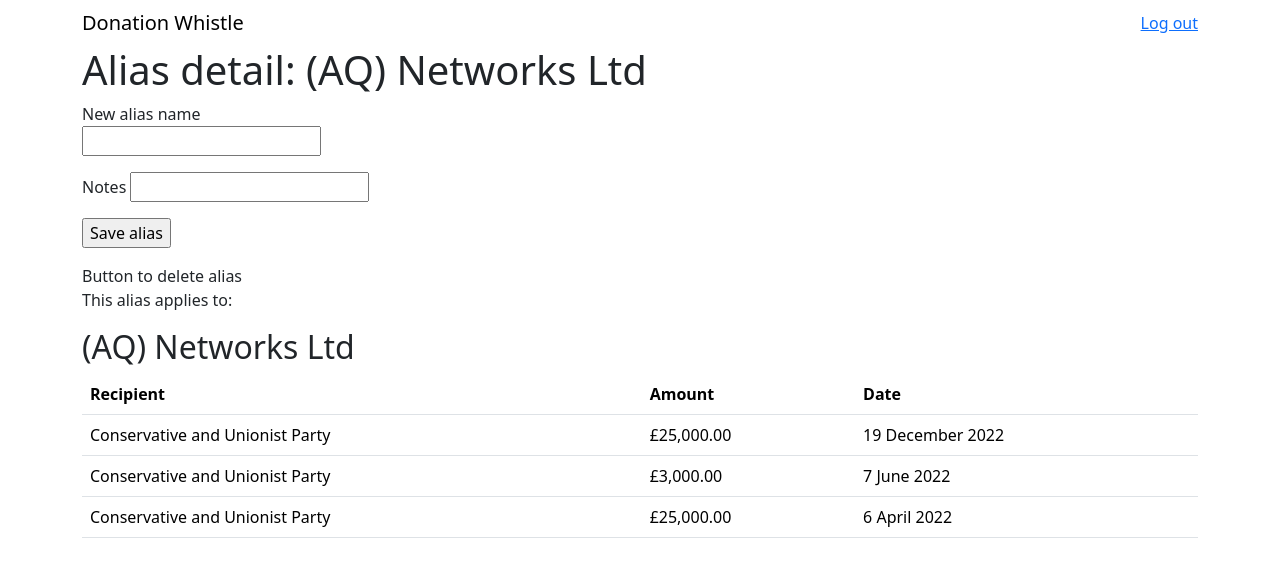
After one commit to willthong/donation-whistle, a Flask app: page /alias_detail/167 in a window 1280 px wide. The commit adds this page. Shown: the top 577 px of the page. Run offline with Flask 3, Linux system fonts and the light colour scheme; a user stored in the database is signed in.

Commit message:
Added alias edit function

```diff
--- a/app/forms.py
+++ b/app/forms.py
@@ -38,3 +38,8 @@ class NewAliasName(FlaskForm):
     alias_name = StringField("New alias name", validators=[DataRequired()])
     note = StringField("Notes")
     submit = SubmitField("Save alias")
+
+class EditAlias(FlaskForm):
+    alias_name = StringField("New alias name", validators=[DataRequired()])
+    note = StringField("Notes")
+    submit = SubmitField("Save alias")
--- a/app/routes.py
+++ b/app/routes.py
@@ -14,7 +14,9 @@ from app.forms import (
     LoginForm,
     RegistrationForm,
     NewAliasName,
+    EditAlias,
 )
+
 
 class LoginForm(FlaskForm):
     username = StringField("Username", validators=[DataRequired()])
@@ -28,13 +30,16 @@ class LoginForm(FlaskForm):
 def index():
     return render_template("index.html", title="Home")
 
+
 @app.route("/login", methods=["GET", "POST"])
 def login():
     if current_user.is_authenticated:
         return redirect(url_for("index"))
     form = LoginForm()
     if form.validate_on_submit():
-        user = db.session.execute(db.select(User).where(User.username==form.username.data)).scalar()
+        user = db.session.execute(
+            db.select(User).where(User.username == form.username.data)
+        ).scalar()
         if user is None or not user.check_password(form.password.data):
             flash("Invalid username or password")
             return redirect(url_for("login"))
@@ -47,10 +52,12 @@ def login():
         return redirect(next_page)
     return render_template("login.html", title="Log in", form=form)
 
+
 @app.route("/logout")
 def logout():
     logout_user()
     return redirect(url_for("index"))
+
 
 @app.route("/register", methods=["GET", "POST"])
 @login_required
@@ -63,7 +70,7 @@ def register():
         user = User(
             username=form.username.data,
             email=form.email.data,
-            is_admin=form.is_admin.data
+            is_admin=form.is_admin.data,
         )
         user.set_password(form.password.data)
         db.session.add(user)
@@ -73,58 +80,63 @@ def register():
         return redirect(url_for("login"))
     return render_template("register.html", title="Register", form=form)
 
+
 # To protect a function with login, add the @login_required decorator between the
 # @app.route function and the function definition
 
-@app.route("/aliases", methods=["GET", "POST"])
+
+@app.route("/aliases", methods=["GET"])
 def aliases():
     query = (
-        db.select(DonorAlias).join(DonorAlias.donors).
-        group_by(DonorAlias).
-        having(db.func.count(DonorAlias.donors) > 1).
-        order_by(DonorAlias.name)
+        db.select(DonorAlias)
+        .join(DonorAlias.donors)
+        .group_by(DonorAlias)
+        .having(db.func.count(DonorAlias.donors) > 1)
+        .order_by(DonorAlias.name)
     )
     grouped_aliases = db.session.scalars(query).all()
     query = (
-        db.select(DonorAlias).join(DonorAlias.donors).
-        group_by(DonorAlias).
-        having(db.func.count(DonorAlias.donors) == 1).
-        order_by(DonorAlias.name)
+        db.select(DonorAlias)
+        .join(DonorAlias.donors)
+        .group_by(DonorAlias)
+        .having(db.func.count(DonorAlias.donors) == 1)
+        .order_by(DonorAlias.name)
     )
     print(query)
     ungrouped_aliases = db.session.scalars(query).all()
     return render_template(
         "aliases.html",
         title="Aliases",
-        grouped_aliases = grouped_aliases,
-        ungrouped_aliases = ungrouped_aliases
+        grouped_aliases=grouped_aliases,
+        ungrouped_aliases=ungrouped_aliases,
     )
 
 
 @app.route("/create_new_alias", methods=["GET", "POST"])
+@login_required
 def create_new_alias():
     query = (
-        db.select(DonorAlias).join(DonorAlias.donors).
-        group_by(DonorAlias).
-        having(db.func.count(DonorAlias.donors) == 1).
-        order_by(DonorAlias.name)
+        db.select(DonorAlias)
+        .join(DonorAlias.donors)
+        .group_by(DonorAlias)
+        .having(db.func.count(DonorAlias.donors) == 1)
+        .order_by(DonorAlias.name)
     )
     ungrouped_aliases = db.session.scalars(query).all()
     return render_template(
         "create_new_alias.html",
         title="Create a new alias",
-        ungrouped_aliases=ungrouped_aliases
+        ungrouped_aliases=ungrouped_aliases,
     )
 
+
 @app.route("/new_alias_name", methods=["GET", "POST"])
+@login_required
 def new_alias_name():
-    form=NewAliasName()
+    form = NewAliasName()
     selected_donors = []
     selected_donor_ids = (
-        request.args.get("selected_donors")
-            .replace("\"","")
-            .strip("[]")
-            .split(",")
+        request.args.get("selected_donors").replace('"', "").strip("[]").split(",")
     )
     for id in selected_donor_ids:
         selected_donors.append(Donor.query.filter_by(donor_alias_id=id).first())
@@ -132,28 +144,50 @@ def new_alias_name():
     if form.validate_on_submit():
         query = db.select(DonorAlias).filter_by(name=form.alias_name.data)
         alias = db.session.execute(query).scalars().first()
-        if alias:
-            alias = DonorAlias(
-                name = form.alias_name.data,
-                note=form.note.data,
-                donors=selected_donors,
+        if alias and form.alias_name.data not in [d.name for d in selected_donors]:
+            # Only add a new alias if donors includes a donor with the proposed name, otherwise
+            # it'll be orphaning a different donor.
+            flash("That alias name is already taken.")
+            return redirect(
+                url_for(
+                    "new_alias_name",
+                    selected_donors=request.args.get("selected_donors"),
+                )
             )
-            db.session.add(alias)
-            db.session.commit()
-            # TODO: ensure this works with modification
-        else:
-            alias = DonorAlias(
-                name=form.alias_name.data,
-                note=form.note.data,
-                donors=selected_donors,
-            )
-            db.session.add(alias)
-            db.session.commit()
-            flash("New donor alias added!")
+        alias = DonorAlias(
+            name=form.alias_name.data,
+            note=form.note.data,
+            donors=selected_donors,
+        )
+        db.session.add(alias)
+        db.session.commit()
+        flash("New donor alias added!")
         return redirect(url_for("aliases"))
     return render_template(
         "new_alias_name.html",
         title="New alias creation",
         selected_donors=selected_donors,
-        form=form
+        form=form,
     )
+
+
+@app.route("/alias_detail/<id>", methods=["GET", "POST"])
+@login_required
+def alias_detail(id):
+    alias = db.get_or_404(DonorAlias, id)
+    title = f"Alias detail: {alias.name}"
+    form = NewAliasName()
+    if form.validate_on_submit():
+        query = db.select(DonorAlias).filter_by(name=form.alias_name.data)
+        dupe_alias = db.session.execute(query).scalars().first()
+        if dupe_alias and form.alias_name.data not in [d.name for d in alias.donors]:
+            # Only add a new alias if donors includes a donor with the proposed name, otherwise
+            # it'll be orphaning a different donor.
+            flash("That alias name is already taken.")
+            return redirect(url_for("alias_detail", id=id))
+        alias.name = form.alias_name.data or None
+        alias.note = form.note.data or None
+        print(alias)
+        db.session.commit()
+        flash("Alias updated!")
+    return render_template("alias_detail.html", title=title, alias=alias, form=form)
--- /dev/null
+++ b/app/templates/alias_detail.html
@@ -0,0 +1,50 @@
+
+{% extends "base.html" %}
+
+{% block app_content %}
+
+  <h1>Alias detail: {{ alias.name }}</h1>
+
+  <div class="row">
+    <div class="col-md-4">
+      <form action="" method="POST">
+        {{ form.csrf_token }}
+          <p>
+            {{ form.alias_name.label }} {{form.alias_name(size=20) }}
+            {% for error in form.alias_name.errors %}
+              <span style="color: red; font-style: italic">{{ error }}</span>
+            {% endfor %}
+        </p>
+        <p>
+            {{ form.note.label }} {{ form.note(size=20) }}
+        </p>
+        <p> {{ form.submit() }}
+      </form>
+    </div>
+  </div>
+
+  Button to delete alias
+
+  <p>
+    This alias applies to:
+  </p>
+
+  {% for donor in alias.donors %}
+    <h2> {{ donor.name }} </h2>
+      <table class="table">
+      <thead>
+        <th scope="col">Recipient</th>
+        <th scope="col">Amount</th>
+        <th scope="col">Date</th>
+      {% for donation in donor.donations %}
+        <tr>
+          <td> {{ donation.recipient.name }} </td>
+          <td> £{{ '{:,.2f}'.format(donation.value) }} </td>
+          <td> {{ donation.date.strftime("%-d %B %Y") }} </td>
+      {% endfor %}
+  {% endfor %}
+
+{% endblock %}
+
+{% block scripts %}
+{% endblock %}
--- a/app/templates/aliases.html
+++ b/app/templates/aliases.html
@@ -20,7 +20,9 @@
   <h2>Grouped aliases</h2>
     <ul>
       {% for alias in grouped_aliases %}
-        <li>{{ alias.name }}, which refers to: TODO: some means of editing this alias. </li>
+        <li>
+          <a href="{{ url_for("alias_detail", id=alias.id) }}">{{ alias.name }}</a>,
+          which refers to:</li>
           <ul>
             {% for donor in alias.donors %}
               <li>{{ donor.name }} </li>
```
Also changed, not shown: app/templates/create_new_alias.html (+36 -16 lines), donation-whistle.db.
